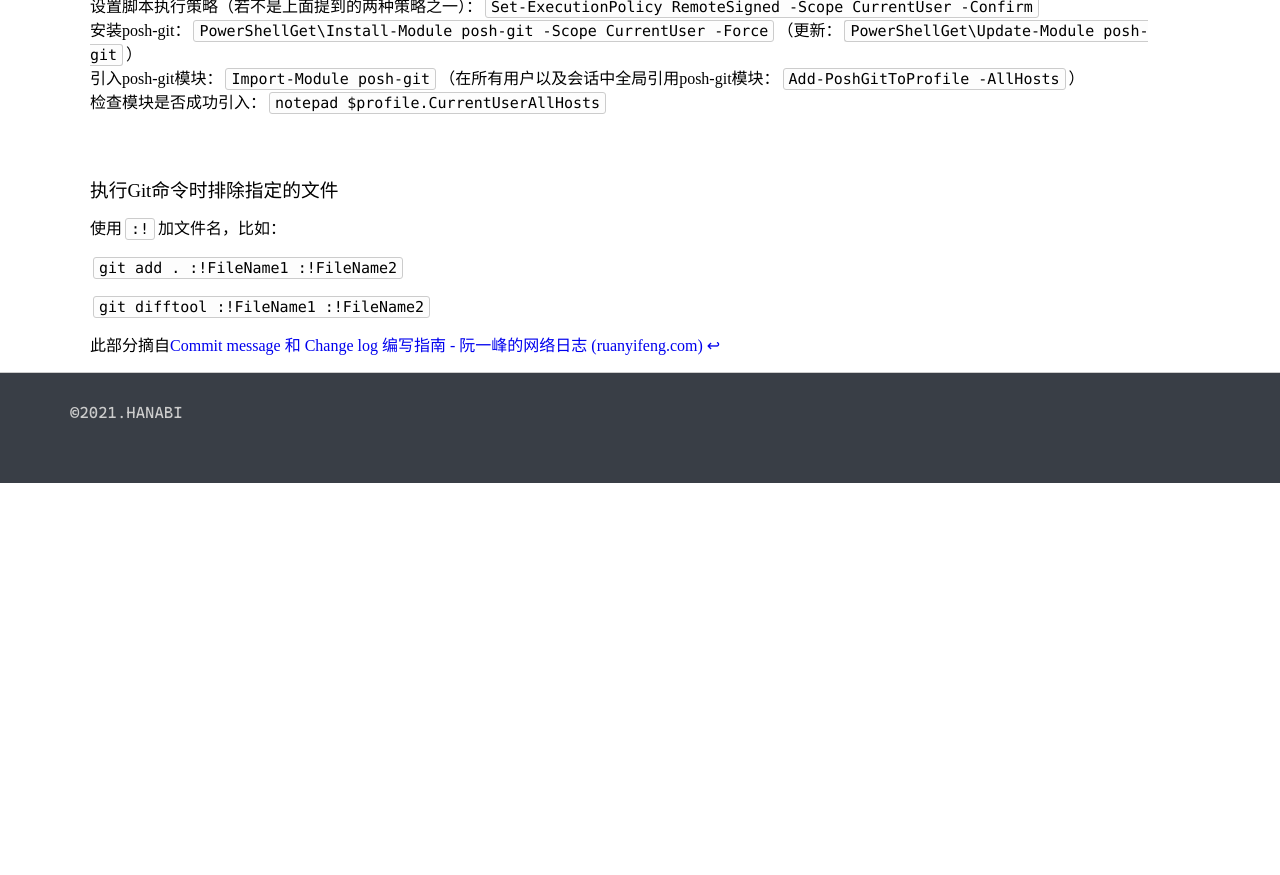
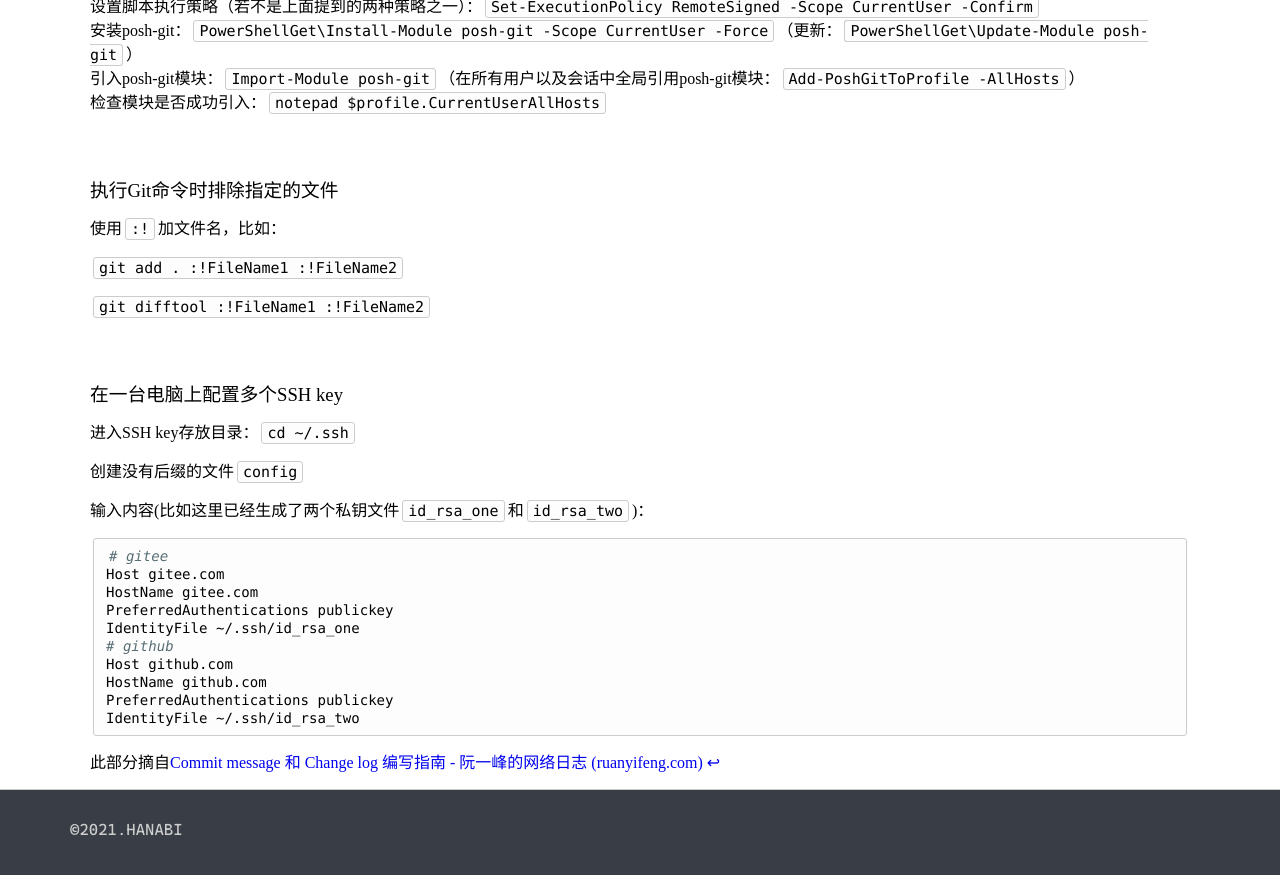
Before and after one commit to KamenRiderKuuga/kamenriderkuuga.github.io, a Jekyll site: the page built from _posts/2020-12-14-Git-1.md, in a window 1280 px wide and 900 px high, scrolled down 7433 px. Shown: the top 875 px of the window. Built offline with Jekyll 4.4.1, drawn with Linux system fonts in a browser that asks for light colours; before the commit the page ends 7916 px from its top, so only the background shows below that.

Commit message:
doc: description about multiple ssh key

````diff
--- a/_posts/2020-12-14-Git-1.md
+++ b/_posts/2020-12-14-Git-1.md
@@ -400,7 +400,25 @@ git push --set-upstream origin <branchname>
 `git difftool :!FileName1 :!FileName2`
 
 
+### 在一台电脑上配置多个SSH key
 
+进入SSH key存放目录：`cd ~/.ssh`
 
+创建没有后缀的文件`config`
+
+输入内容(比如这里已经生成了两个私钥文件`id_rsa_one`和`id_rsa_two`)：
+
+```bash
+# gitee
+Host gitee.com
+HostName gitee.com
+PreferredAuthentications publickey
+IdentityFile ~/.ssh/id_rsa_one
+# github
+Host github.com
+HostName github.com
+PreferredAuthentications publickey
+IdentityFile ~/.ssh/id_rsa_two
+```
 
 [^1]:此部分摘自[Commit message 和 Change log 编写指南 - 阮一峰的网络日志 (ruanyifeng.com)](https://www.ruanyifeng.com/blog/2016/01/commit_message_change_log.html)
````
